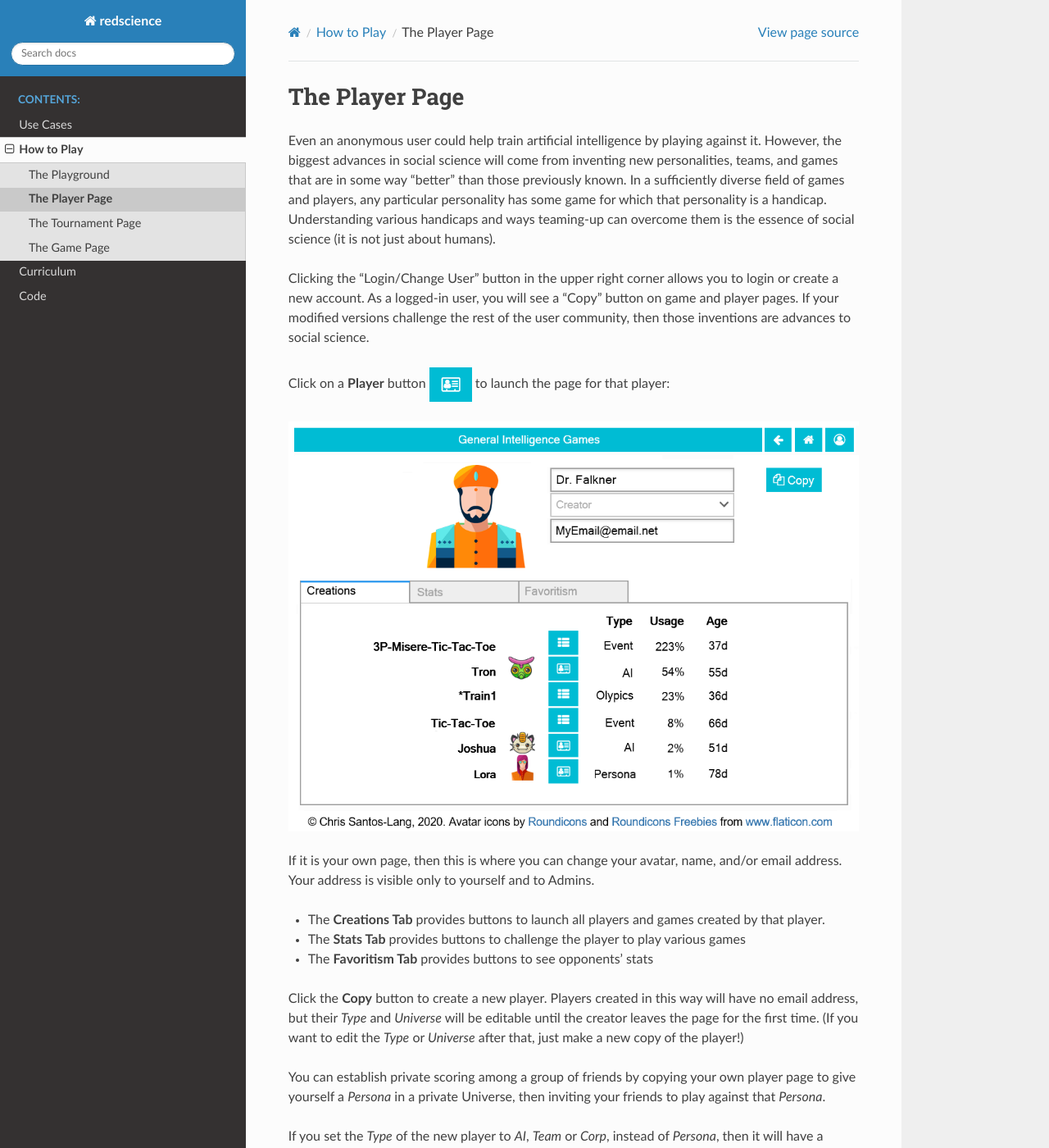
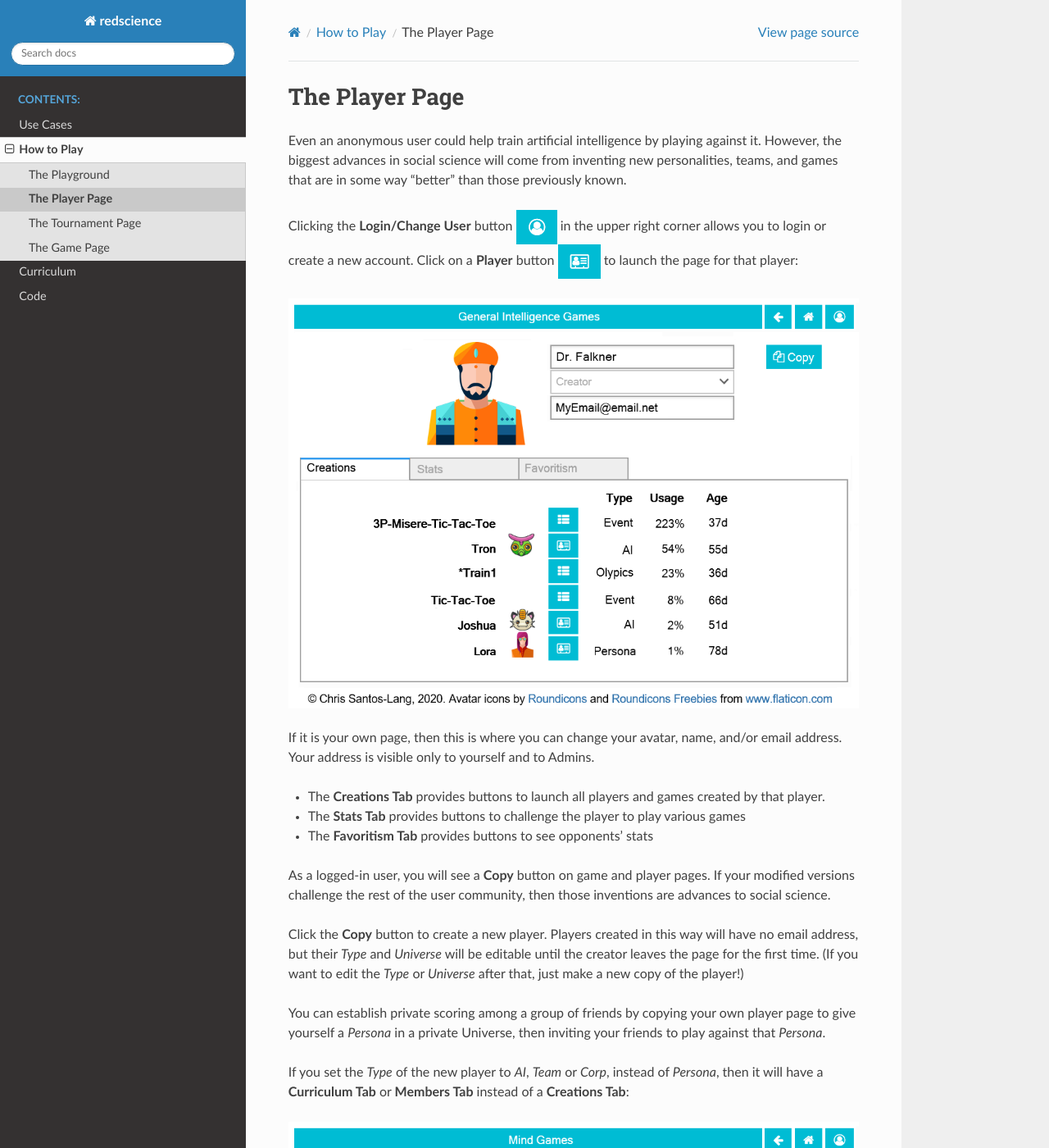
Before and after one commit to ChrisSantosLang/redscience, a Sphinx documentation site: the page built from docs/source/player.rst, in a window 1280 px wide and 1400 px high. Shown: the whole window at 82% size. Built offline with Sphinx 7.4.7 and the Read the Docs theme 2.0.0, drawn with Linux system fonts in a browser that asks for light colours; pages that are not in the unit, such as notebooks, are missing from menus.

Commit message:
Update player.rst

```diff
--- a/docs/source/player.rst
+++ b/docs/source/player.rst
@@ -5,19 +5,11 @@ The Player Page
 Even an anonymous user could help train artificial intelligence by
 playing against it. However, the biggest advances in social science will
 come from inventing new personalities, teams, and games that are in some way
-"better" than those previously known. In a sufficiently diverse field of
-games and players, any particular personality has some game for which that
-personality is a handicap. Understanding various handicaps and ways
-teaming-up can overcome them is the essence of social science (it is not
-just about humans).
+"better" than those previously known.
 
-Clicking the "Login/Change User" button in the upper right corner allows
-you to login or create a new account. As a logged-in user, you will see
-a "Copy" button on game and player pages. If your modified versions
-challenge the rest of the user community, then those inventions are advances
-to social science.
-
-Click on a **Player** button |playerbutton| to launch the page for that player:
+Clicking the **Login/Change User** button |loginbutton| in the upper
+right corner allows you to login or create a new account. Click on a
+**Player** button |playerbutton| to launch the page for that player:
 
 .. image:: releases/images/Creations.png
 
@@ -62,3 +58,4 @@ play, so finding the best and making it even better can be a
 powerful way to raise your rankings.
 
 .. |playerbutton| image:: releases/images/playerbutton.png
+.. |loginbutton| image:: releases/images/loginbutton.png
```
Also changed, not shown: other parts of docs/source/player.rst (+4 -0 lines).
